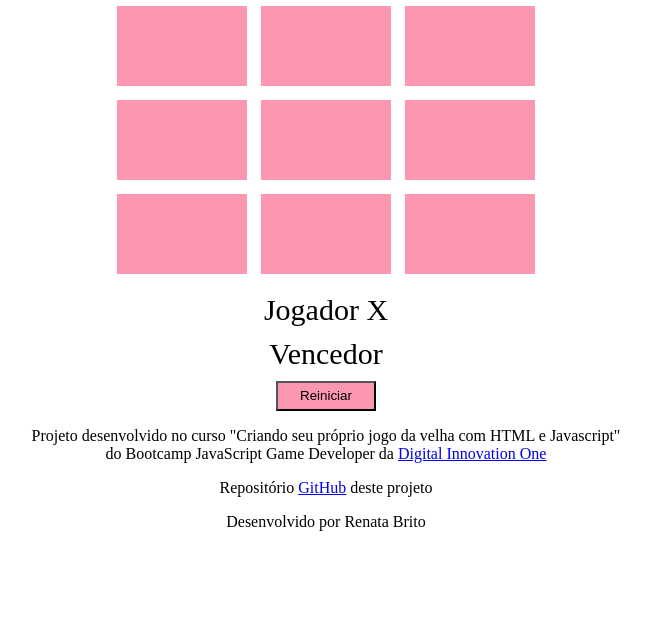
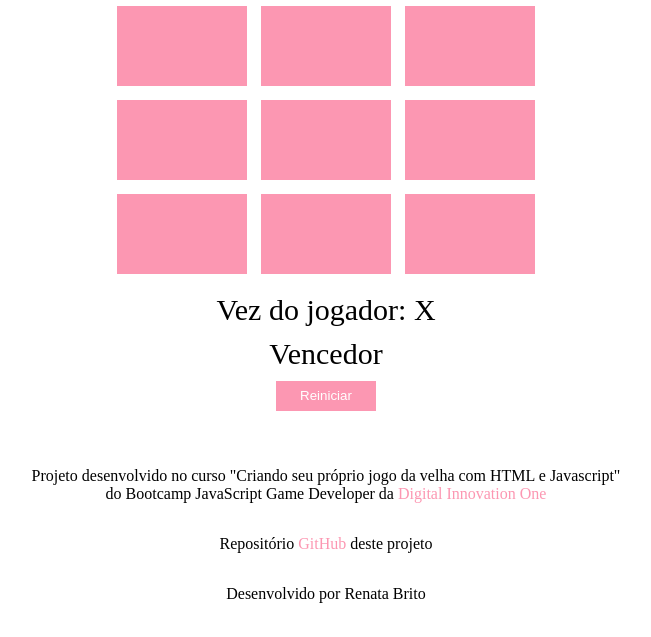
Before and after one commit to Renatabc/Jogo-da-velha, a plain HTML site: page index.html in a window 1280 px wide. Shown: the part 79-716 px from the top of the page, without its empty margins (314-965 px from the left). Drawn offline with Linux system fonts and the light colour scheme.

Commit message:
Alteração de cores

```diff
--- a/index.html
+++ b/index.html
@@ -26,7 +26,7 @@
     <div id="9" class="square" onclick="chooseSquare(this.id)"></div>
   </div>
   <div class="player">
-    <label>Jogador</label>
+    <label>Vez do jogador: </label>
     <label id="player-selected"></label>
   </div>
   <div class="winner">
--- a/script.js
+++ b/script.js
@@ -118,8 +118,8 @@ function restart() {
 
     for (var i = 1; i <= 9; i++) {
         var square = document.getElementById(i);
-        square.style.background = '#eee';
-        square.style.color = '#eee';
+        square.style.background = '#fc97b2';
+        square.style.color = '#fc97b2';
         square.innerHTML = '-';
     }
 
--- a/style.css
+++ b/style.css
@@ -23,5 +23,20 @@ button{
   width: 100px;
   height: 30px;
   background: #fc97b2;
+  color: white;
+  border: 1px solid transparent;
   cursor: pointer;
 }
+
+footer {
+  display: flex;
+  flex-direction: column;
+  align-items: center;
+	text-align: center;
+  margin-top: 40px;
+}
+
+footer a {
+  text-decoration: none;
+  color: #fc97b2;
+}
```
